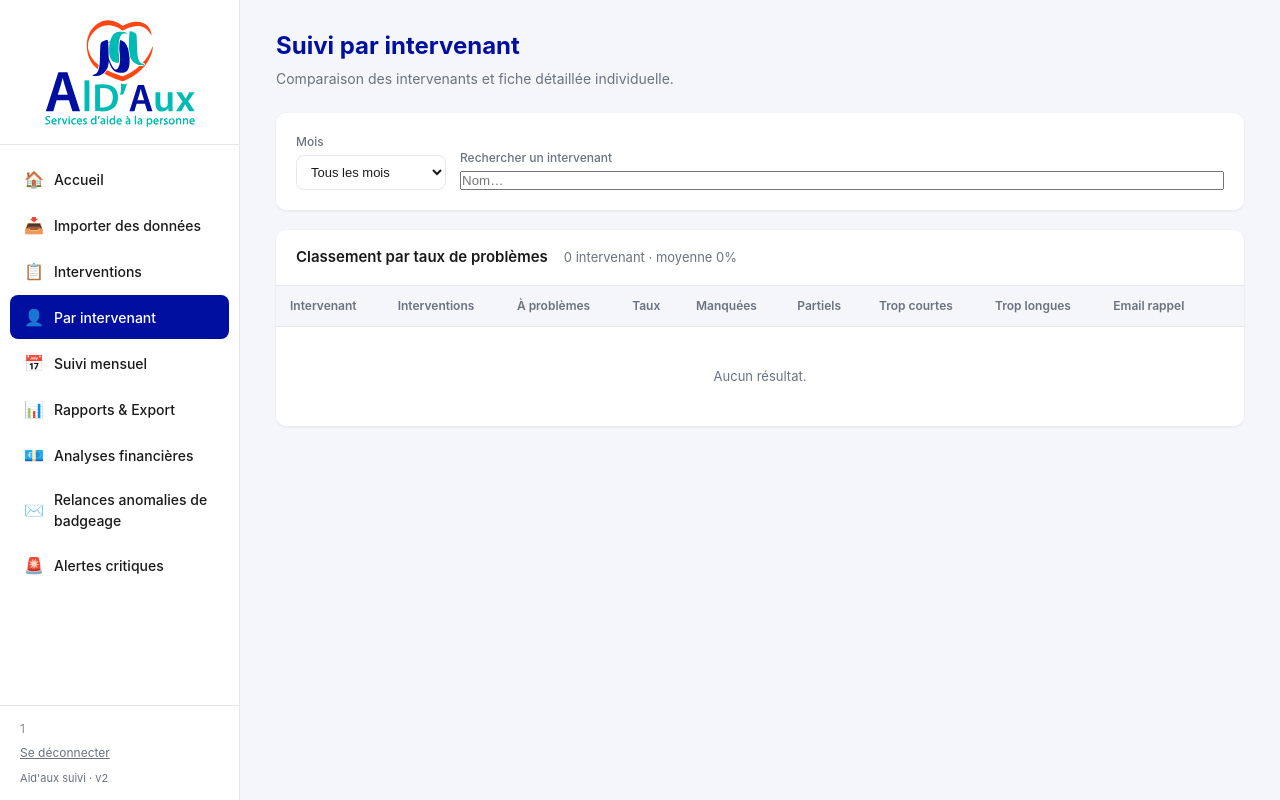
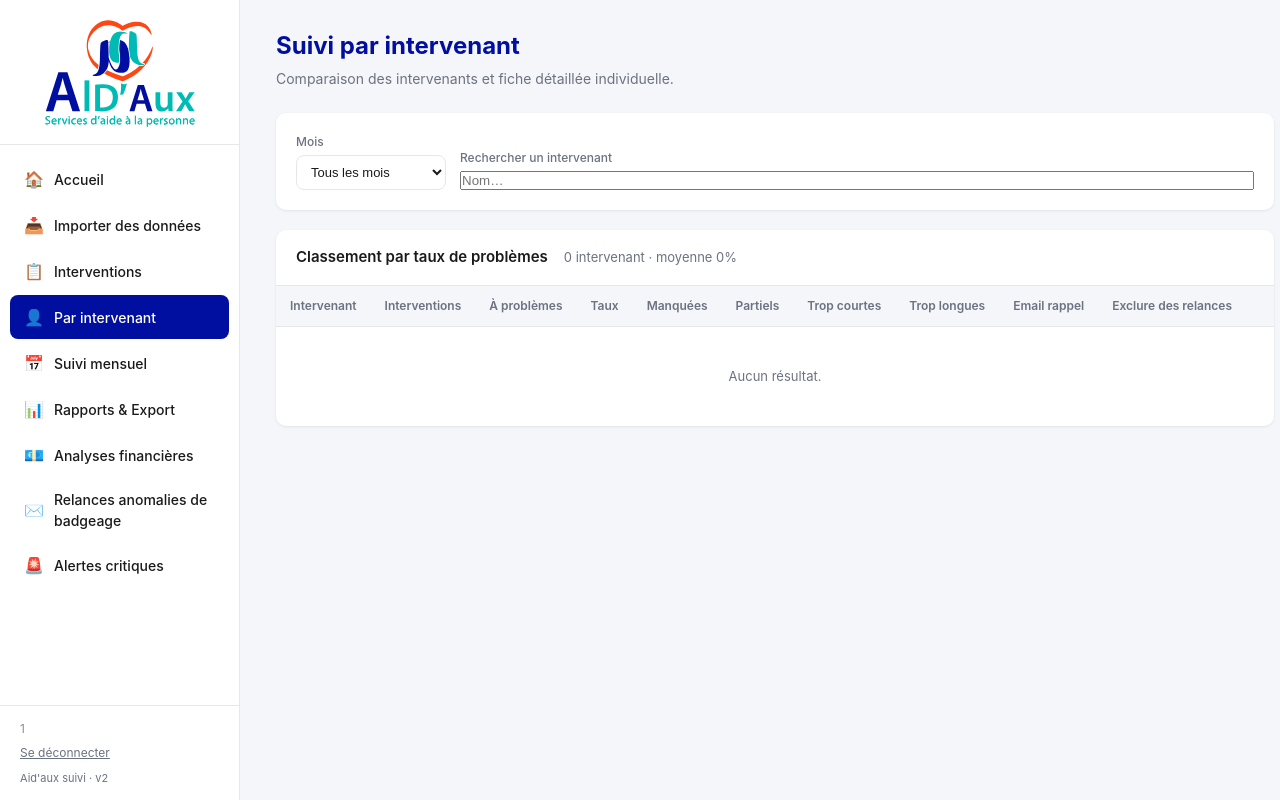
Before and after one commit to leagoetz68-rgb/aidaux-suivi, a Flask app: page /intervenants in a window 1280 px wide. Run offline with Flask 3, Linux system fonts and the light colour scheme; the visitor is signed in with stand-in values (Sample User, id 1); data that the repository does not hold is empty; some libraries are stand-ins or nearby versions.

Commit message:
Update intervenants.html

```diff
--- a/templates/intervenants.html
+++ b/templates/intervenants.html
@@ -24,7 +24,7 @@
     <table>
       <thead><tr>
         <th>Intervenant</th><th>Interventions</th><th>À problèmes</th><th>Taux</th>
-        <th>Manquées</th><th>Partiels</th><th>Trop courtes</th><th>Trop longues</th><th>Email rappel</th><th></th>
+        <th>Manquées</th><th>Partiels</th><th>Trop courtes</th><th>Trop longues</th><th>Email rappel</th><th>Exclure des relances</th><th></th>
       </tr></thead>
       <tbody id="table-body"><tr><td colspan="10" class="empty-state">Chargement…</td></tr></tbody>
     </table>
```
